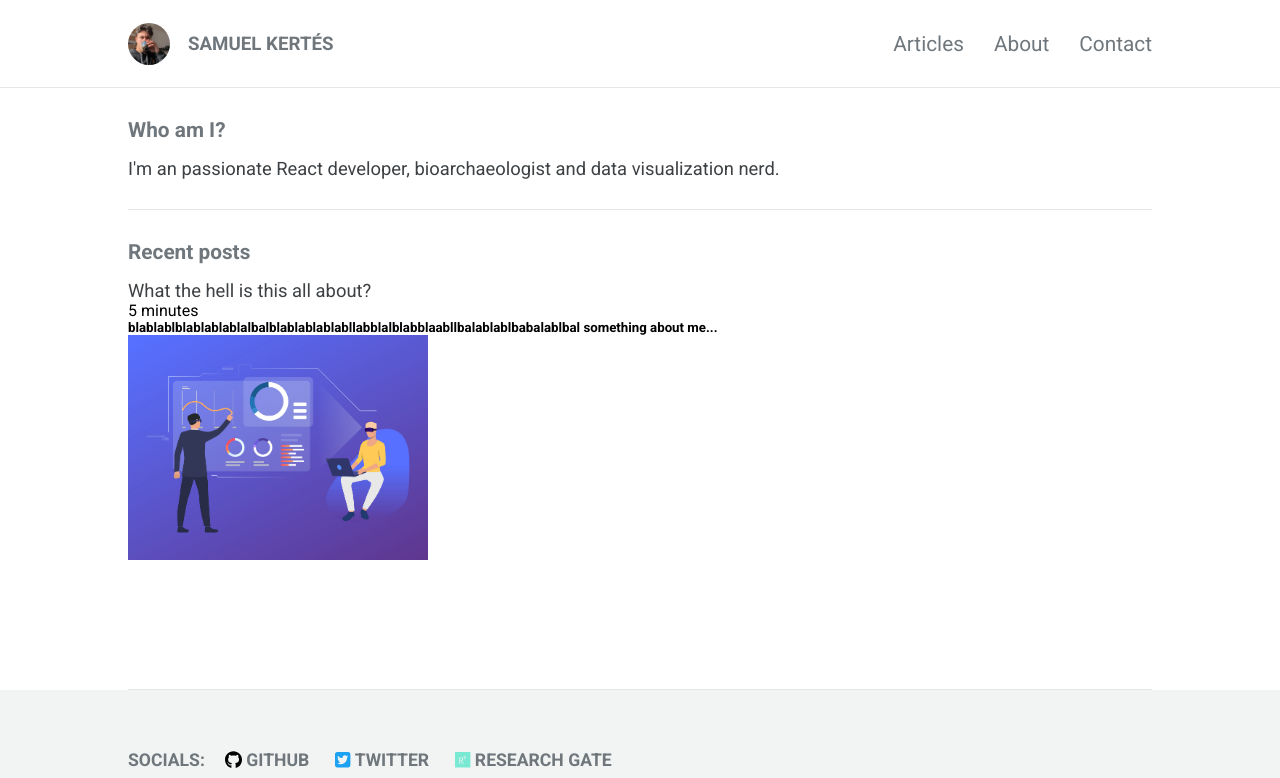
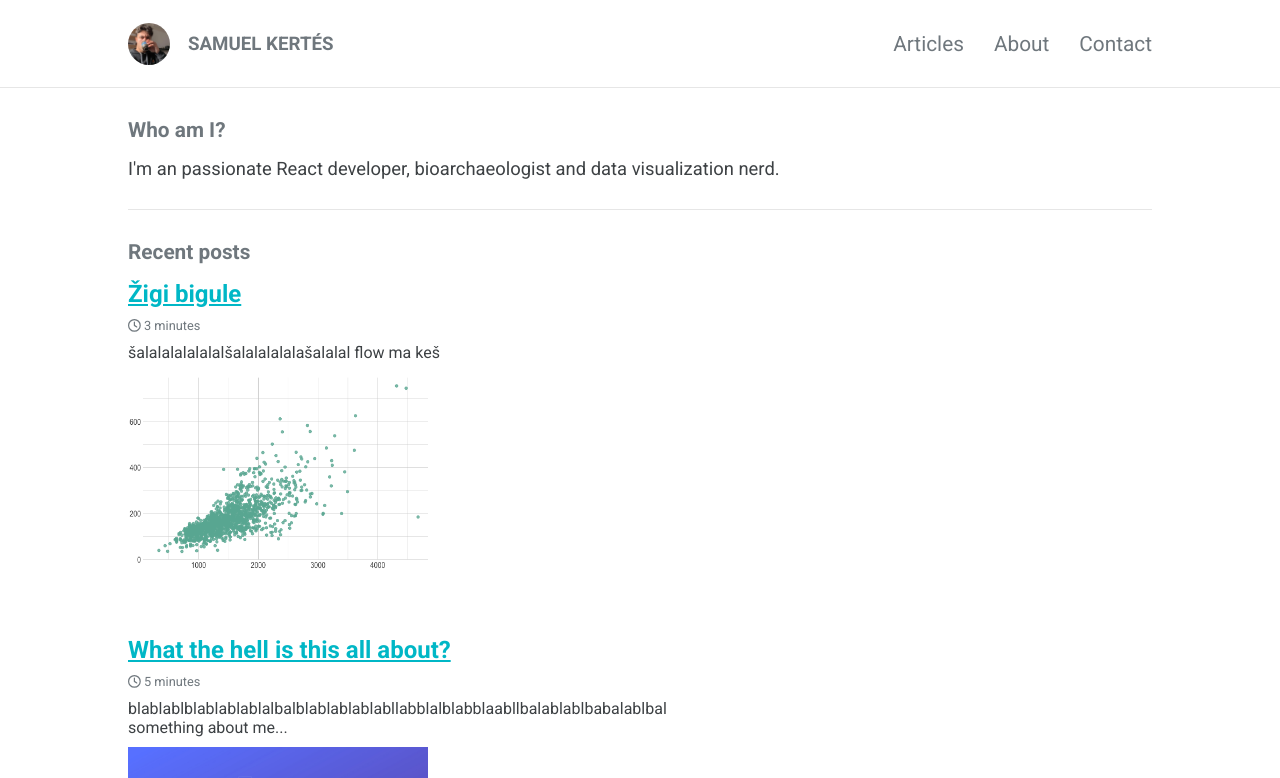
Before and after one commit to estebanix/viz_journey, a React (Vite) app: page / in a window 1280 px wide. Shown: the top 778 px of the page. Built offline with nearby package versions, Linux system fonts and the light colour scheme.

Commit message:
styling of recent posts container

```diff
--- a/package.json
+++ b/package.json
@@ -12,6 +12,7 @@
   "dependencies": {
     "@fortawesome/fontawesome-svg-core": "^6.4.2",
     "@fortawesome/free-brands-svg-icons": "^6.4.2",
+    "@fortawesome/free-regular-svg-icons": "^6.4.2",
     "@fortawesome/free-solid-svg-icons": "^6.4.2",
     "@fortawesome/react-fontawesome": "^0.2.0",
     "react": "^18.2.0",
--- a/src/App.css
+++ b/src/App.css
@@ -126,12 +126,35 @@ a{
 }
 
 .posts-cont{
-  height: 60vh;
+  height: auto;
 }
 
 .post--box{
   width: 60%;
   height: 300px;
+  display: flex;
+  flex-direction: column;
+  gap: 10px;
+  margin-bottom: 40px;
+}
+
+.post--box h2{
+  font-size: 1.5em;
+  font-weight: 700;
+  color: #00b7c6;
+  text-decoration: underline;
+  cursor: pointer;
+}
+
+.post--box p{
+  color: #6f777d;
+  font-size: 0.8em;
+}
+
+.post--box h4{
+  font-size: 1em;
+  font-weight: 400;
+  color: #3d4144;
 }
 
 .post--box img{
--- a/src/Components/Small_Components/PostsCont.tsx
+++ b/src/Components/Small_Components/PostsCont.tsx
@@ -1,5 +1,7 @@
 import { useContext } from "react";
 import { Context } from "../../Context/Context";
+import { FontAwesomeIcon } from '@fortawesome/react-fontawesome'
+import { faClock } from '@fortawesome/free-regular-svg-icons'
 
 export default function PostCont(){
     const {articlesData} = useContext(Context);
@@ -7,8 +9,8 @@ export default function PostCont(){
     const recentPosts = articlesData.map((dat) => {
         return <div className="post--box">
             <h2>{dat.title}</h2>
-            <p>{dat.time}</p>
-            <h5>{dat.content}</h5>
+            <p><FontAwesomeIcon icon={faClock} /> {dat.time}</p>
+            <h4>{dat.content}</h4>
             <img src={dat.img} />
         </div>
     })
--- a/src/Datas/articles.json
+++ b/src/Datas/articles.json
@@ -1,4 +1,10 @@
 [
+    {
+        "title" : "Žigi bigule",
+        "time" : "3 minutes",
+        "content" : "šalalalalalalalšalalalalalašalalal flow ma keš",
+        "img" : "../../Images/article2.png"
+    },
     {
         "title" : "What the hell is this all about?",
         "time" : "5 minutes",
```
Also changed, not shown: public/Images/article2.png (added), 1 other file (tests, documents, lock files or other folders).
